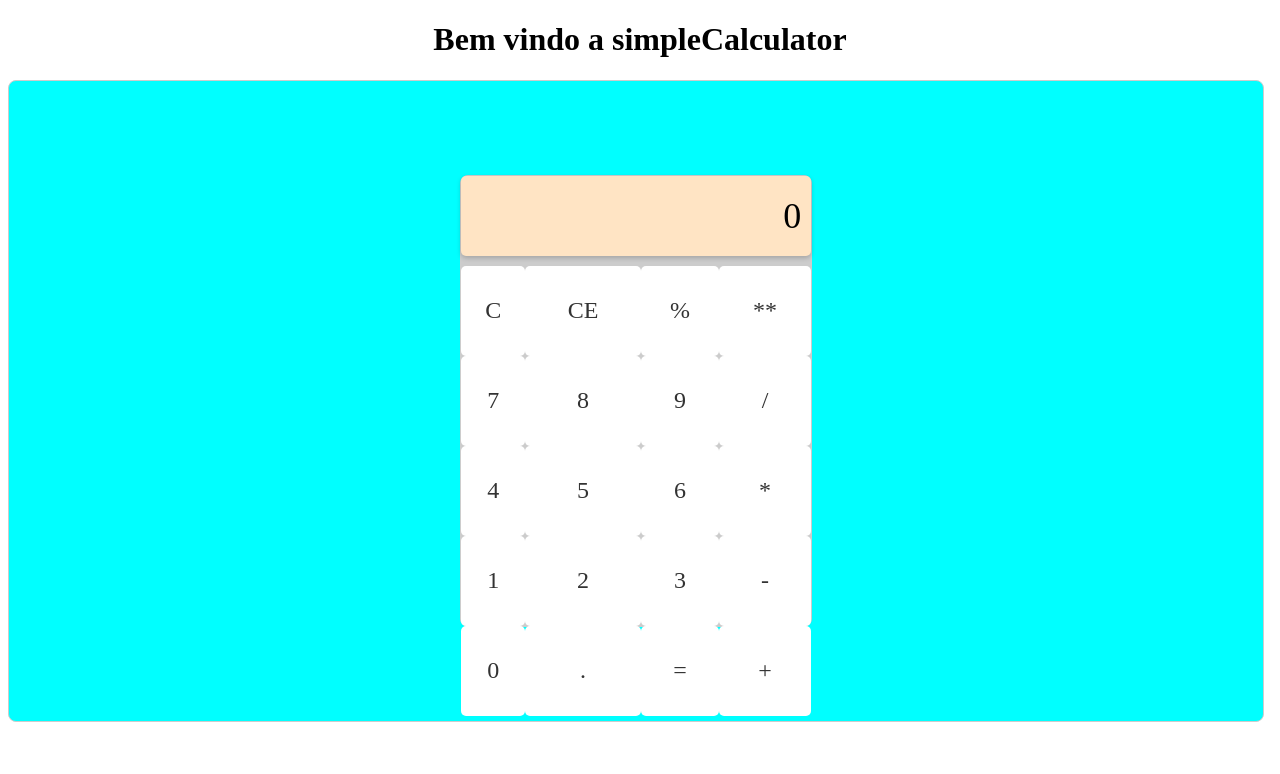
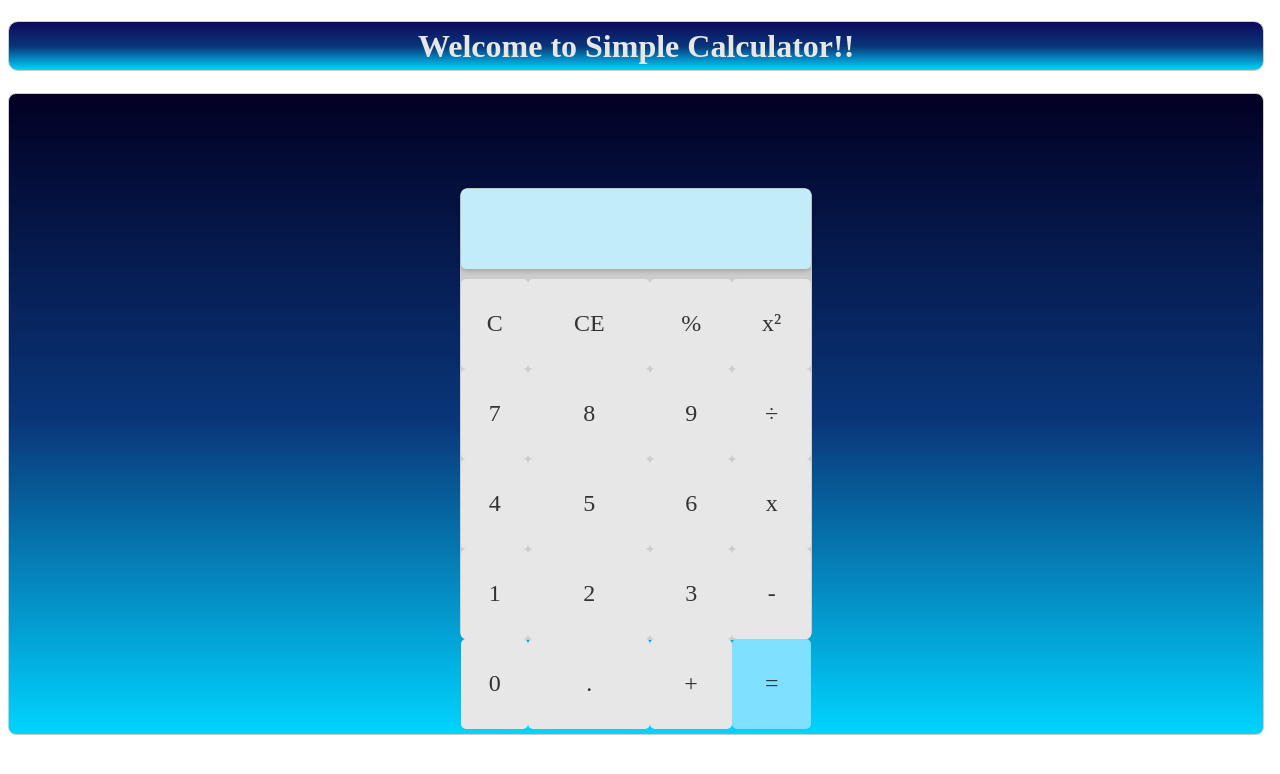
Before and after one commit to AF2B/simpleCalculator, a plain HTML site: page src/index.html in a window 1280 px wide. Drawn offline with Linux system fonts and the light colour scheme.

Commit message:
Incrementing JavaScript in the application

```diff
--- a/src/index.html
+++ b/src/index.html
@@ -5,43 +5,45 @@
   <meta http-equiv="X-UA-Compatible" content="IE=edge">
   <meta name="viewport" content="width=device-width, initial-scale=1.0">
   <link href="./styles.css" rel="stylesheet">
+  <script src="script.js"></script>
   <title>Calculator</title>
 </head>
 <body>
-  <h1>Bem vindo a simpleCalculator</h1>
+  <h1>Welcome to Simple Calculator!!</h1>
+
   <div class="container">
     <div class="calculator">
-      <div class="display">0</div>
+      <div class="display"></div>
       <table>
         <tr>
-          <td class="button">C</td>
-          <td class="button">CE</td>
-          <td class="button">%</td>
-          <td class="button">**</td>
+          <td class="button" onclick="clean()">C</td>
+          <td class="button" onclick="back()">CE</td>
+          <td class="button" onclick="insert('%')">%</td>
+          <td class="button" onclick="insert('**')">x²</td>
         </tr>
         <tr>
-          <td class="button">7</td>
-          <td class="button">8</td>
-          <td class="button">9</td>
-          <td class="button">/</td>
+          <td class="button" onclick="insert('7')">7</td>
+          <td class="button" onclick="insert('8')">8</td>
+          <td class="button" onclick="insert('9')">9</td>
+          <td class="button" onclick="insert('/')">&divide</td>
         </tr>
         <tr>
-          <td class="button">4</td>
-          <td class="button">5</td>
-          <td class="button">6</td>
-          <td class="button">*</td>
+          <td class="button" onclick="insert('4')">4</td>
+          <td class="button" onclick="insert('5')">5</td>
+          <td class="button" onclick="insert('6')">6</td>
+          <td class="button" onclick="insert('*')">x</td>
         </tr>
         <tr>
-          <td class="button">1</td>
-          <td class="button">2</td>
-          <td class="button">3</td>
-          <td class="button">-</td>
+          <td class="button" onclick="insert('1')">1</td>
+          <td class="button" onclick="insert('2')">2</td>
+          <td class="button" onclick="insert('3')">3</td>
+          <td class="button" onclick="insert('-')">-</td>
         </tr>
         <tr>
-          <td class="button">0</td>
-          <td class="button">.</td>
-          <td class="button">=</td>
-          <td class="button">+</td>
+          <td class="button" onclick="insert('0')">0</td>
+          <td class="button" onclick="insert('.')">.</td>
+          <td class="button" onclick="insert('+')">+</td>
+          <td class="button" style="background-color: rgb(127, 225, 255);" onclick="operations()">=</td>
         </tr>
     </table>
     </div>
--- /dev/null
+++ b/src/script.js
@@ -0,0 +1,27 @@
+//Insert param in display and return param num
+let insert = (num)  => {document.querySelector(".display").innerHTML += num}
+
+//Clean all display
+let clean = () => {document.querySelector(".display").innerHTML = ""}
+
+//Clean num in display one to one
+let back = () => {
+    display = document.querySelector(".display").innerHTML;
+    document.querySelector(".display").innerHTML = display.substring(0, display.length - 1);
+}
+
+//Resolved operations in according to what pops up in display
+let operations = () => {
+    display = document.querySelector(".display").innerHTML;
+    if (display) {
+        document.querySelector(".display").innerHTML = eval(display);
+    }else{
+        document.querySelector(".display").innerHTML = "Nothing declared!";
+    }
+}
+
+//Special rule, where it will perform the calculation with the logic of dividing the value by 100
+let percentage = () => {
+    display = document.querySelector(".display").innerHTML;
+    document.querySelector(".display").innerHTML = display/100
+}
--- a/src/styles.css
+++ b/src/styles.css
@@ -2,6 +2,12 @@ h1 {
   display: flex;
   justify-content: center;
   align-items: center;
+  border: solid 1px #ccc;
+  border-radius: 10px;
+  height: 6vh;
+  width: 98vw;
+  background: linear-gradient(180deg, rgb(13, 9, 92) 0%, rgba(9,54,121,1) 51%, rgba(0,212,255,1) 100%);
+  color: #e7e7e7;
 }
 
 table {
@@ -16,7 +22,7 @@ td {
 }
 
 .button {
-  background-color: #ffffff;
+  background-color: #e7e7e7;
   color: #333;
   font-size: 24px;
   text-align: center;
@@ -36,7 +42,7 @@ td {
   margin-bottom: 10px;
   border-radius: 5px;
   box-shadow: 0px 2px 5px rgba(0, 0, 0, 0.2);
-  background-color: bisque;
+  background-color: rgb(194, 236, 247);
 }
 
 .button:hover {
@@ -52,7 +58,7 @@ td {
   width: 98vw;
   border: solid 1px #ccc;
   border-radius: 8px;
-  background-color: aqua;
+  background: linear-gradient(180deg, rgba(2,0,36,1) 0%, rgba(9,54,121,1) 51%, rgba(0,212,255,1) 100%);
 }
 
 .calculator {
```
Also changed, not shown: 1 other file.
